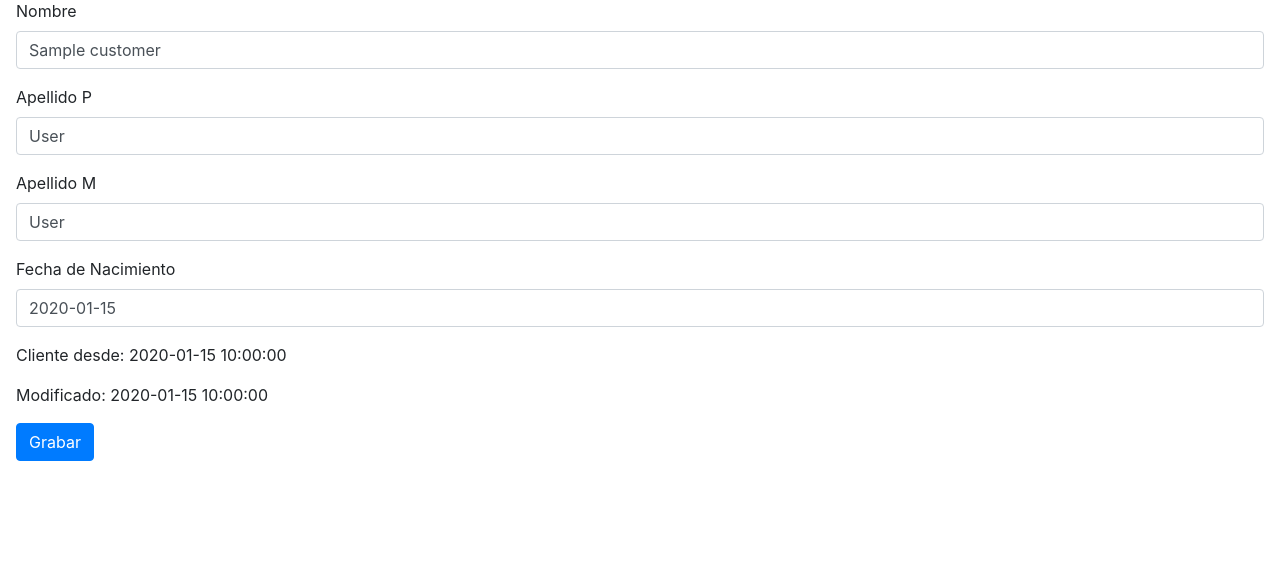
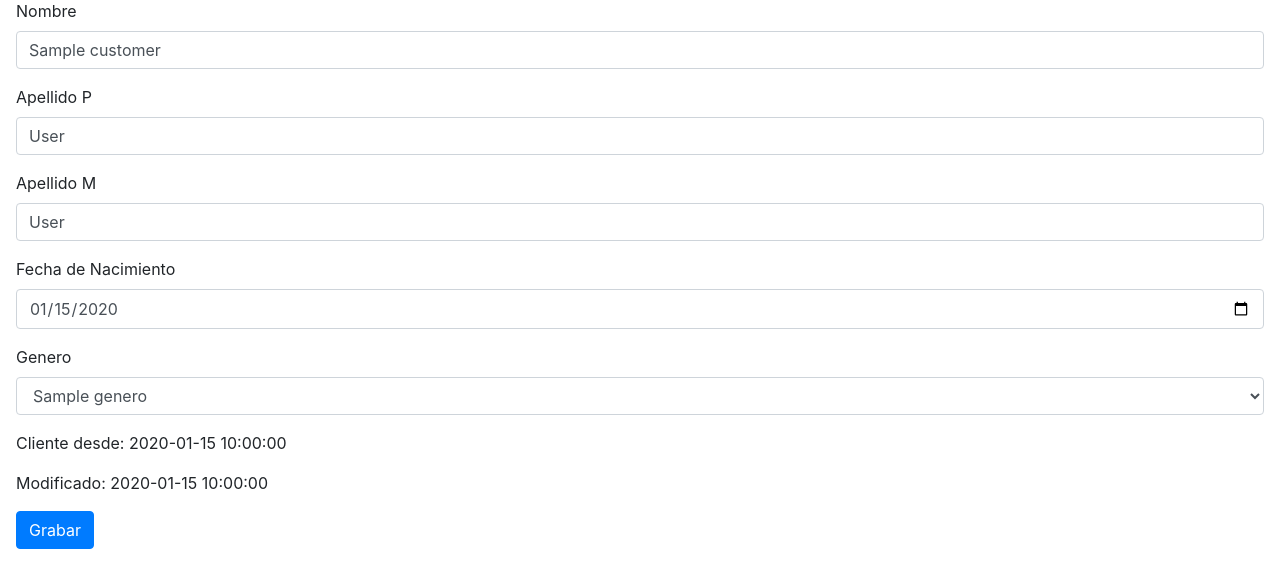
Before and after one commit to raulquintero13/test, a PHP site: the page made by templates/customer.twig in a window 1280 px wide. Shown: the part 165-753 px from the top of the page. Run offline with PHP 8.4, Linux system fonts and the light colour scheme; the template is opened without the code that fills it: most values are stand-ins (such as "Sample title", 1, 10 or a date in 2020); some libraries are stand-ins or nearby versions.

Commit message:
- customer model

```diff
--- a/app/models/PersonCustomer.php
+++ b/app/models/PersonCustomer.php
@@ -51,7 +51,7 @@ class PersonCustomer extends Person {
     public function getAll(){
         $allCustomers = $this->database->get_results("SELECT * FROM  person
                                                         inner join customer ON person.id=customer.person_id
-                                                        INNER JOIN genero ON genero.id = person.genero_id
+                                                        LEFT JOIN genero ON genero.id = person.genero_id
                                                         LEFT JOIN rol ON customer.rol_id=rol.id  "  );
         // var_dump($allCustomers);die;
         return $allCustomers;
--- a/templates/customer.twig
+++ b/templates/customer.twig
@@ -83,8 +83,15 @@
   </div>
   <div class="form-group">
     <label for="nombre">Fecha de Nacimiento</label>
-    <input type="text" class="form-control"
+    <input type="date" class="form-control"
         id="birthdate" name="birthdate"  placeholder="dd/mm/yyyy" name="birthdate" value="{{ customer.birthdate }}">
+  </div>
+  <div class="form-group">
+    <label for="genero">Genero</label>
+      <select class="form-control" id="genero_id" name="genero_id">
+        <option value="{{ customer.genero_id }}">{{ customer.genero }}</option>
+      </select>
+
   </div>
   <div class="group">
     <p>Cliente desde: {{ customer.created_at }}</p>
--- a/templates/customers.twig
+++ b/templates/customers.twig
@@ -87,7 +87,7 @@
                     <td><a href="{{ path_for('customer', { 'id': customer.id}) }}">{{ customer.surname|capitalize }}</a></td>
                     <td><a href="{{ path_for('customer', { 'id': customer.id}) }}">{{ customer.name|capitalize }}</a></td>
                     <td class = ".d-md-none .d-lg-block"><a href="{{ path_for('customer', { 'id': customer.id}) }}">{{ customer.genero|capitalize }}</a></td>
-                    <td><a href="{{ path_for('customer', { 'id': customer.id}) }}">{{ customer.rol }}</a></td>
+                    <td><a href="{{ path_for('customer', { 'id': customer.id}) }}">{{ customer.zipcode }}</a></td>
                     </tr>
             {% endfor %}
         </tbody>
```
